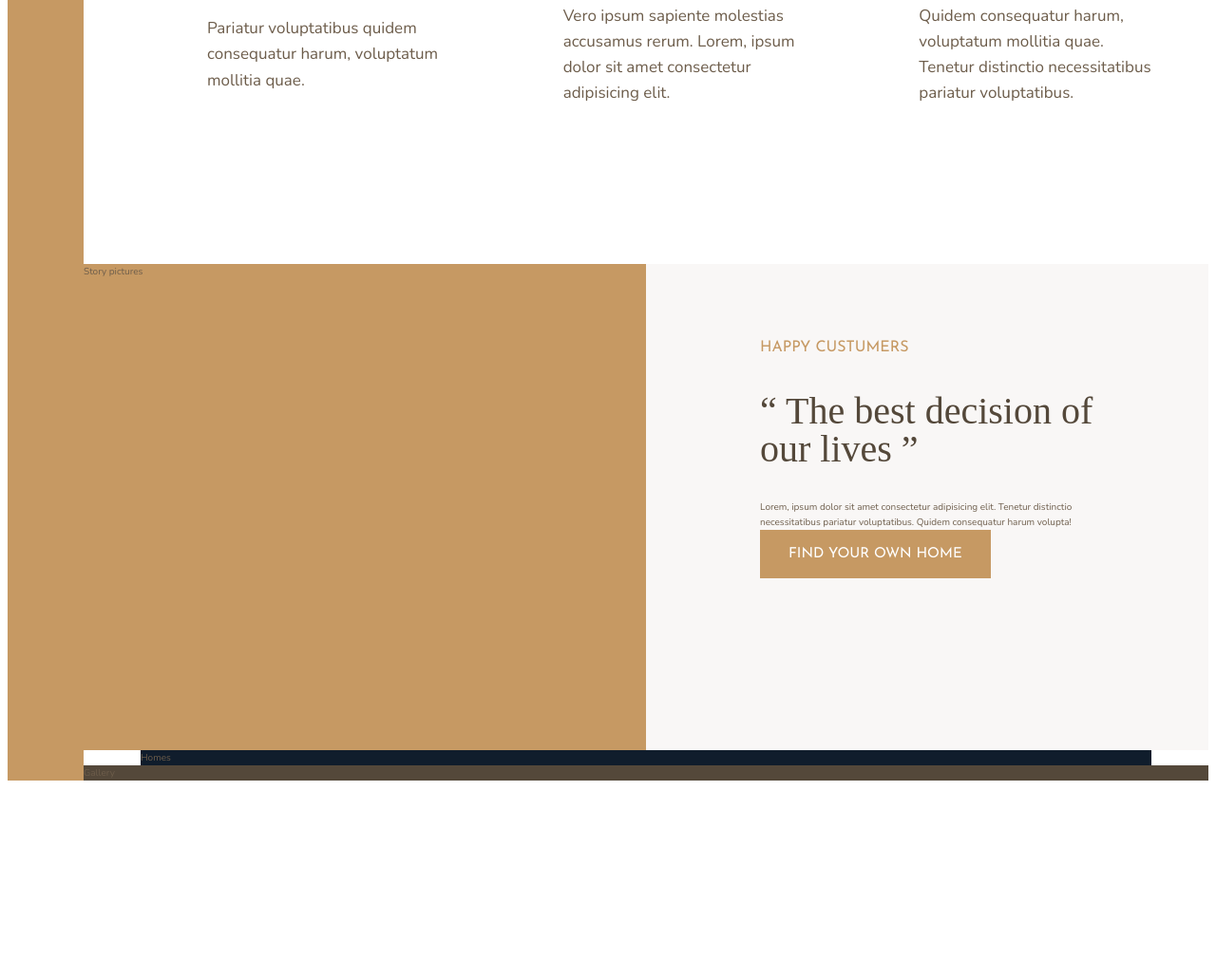
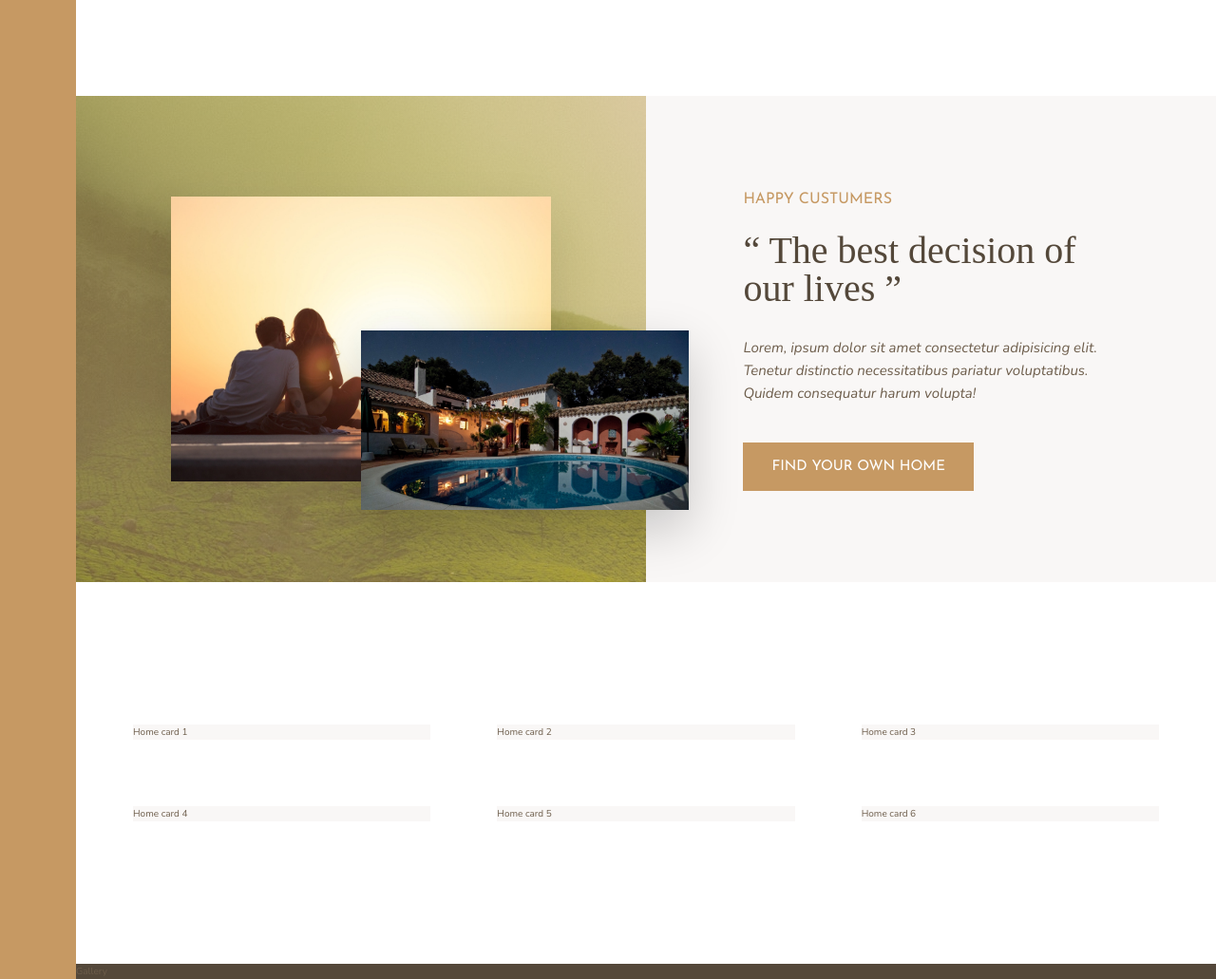
Before and after one commit to tegar97/nexter, a website: page index.html in a window 1280 px wide. Shown: the part 1197-2228 px from the top of the page at 95% size. Before the commit the page ends 2027 px from the top, so only its background shows below. Drawn offline with nearby package versions, Linux system fonts and the light colour scheme; files whose address does not match are found by name.

Commit message:
section story finish

```diff
--- a/index.html
+++ b/index.html
@@ -70,18 +70,24 @@
         </section>
 
         <div class="story__pictures">
-            Story pictures
+            <img src="./img//story-1.jpeg" alt="Couple with new house" class="story__img--1">
+            <img src="./img//story-2.jpeg" alt="New house" class="story__img--2">
         </div>
         <div class="story__content">
-            <h3 class="heading-3">Happy Custumers</h3>
-            <h2 class="heading-2 heading-2--dark">&ldquo; The best decision of our lives &rdquo;</h2>
-            <div class="story__text">
+            <h3 class="heading-3 mb-sm">Happy Custumers</h3>
+            <h2 class="heading-2 heading-2--dark mb-md">&ldquo; The best decision of our lives &rdquo;</h2>
+            <p class="story__text ">
                 Lorem, ipsum dolor sit amet consectetur adipisicing elit. Tenetur distinctio necessitatibus pariatur voluptatibus. Quidem consequatur harum volupta!
-            </div>
+            </p>
             <button class="btn">Find your own home</button>
         </div>
         <section class="homes">
-            Homes
+            <div class="home">Home card 1</div>
+            <div class="home">Home card 2</div>
+            <div class="home">Home card 3</div>
+            <div class="home">Home card 4</div>
+            <div class="home">Home card 5</div>
+            <div class="home">Home card 6</div>
         </section>
         <section class="gallery">
             Gallery
--- a/sass/_homes.scss
+++ b/sass/_homes.scss
@@ -1,4 +1,11 @@
 .homes{
-    background-color: $color-secondary;
     grid-column: center-start/ center-end;
+    display: grid;
+    margin: 15rem 0;
+    grid-template-columns: repeat(auto-fit,minmax(25rem,1fr));
+    grid-gap: 7rem;
 }
+
+.home{
+    background-color: $color-grey-light-1;
+}
--- a/sass/_story.scss
+++ b/sass/_story.scss
@@ -2,12 +2,43 @@
     &__pictures{
         background-color: $color-primary;
         grid-column: full-start / col-end 4;
+        background-image: linear-gradient(rgba($color-primary,.5),rgba($color-primary,.5)),url('../img/back.jpg');
+        display: grid;
+        grid-template-columns: repeat(6,1fr);
+        grid-template-rows: repeat(6,1fr);
+        align-items: center;
+    }
+    &__img--1{
+        width: 100%;
+        grid-row: 2/6;
+        grid-column: 2/6;
+        box-shadow: 0 2rem 5rem rgba(#000,.1)
+    }
+    &__img--2{
+        width: 115%;
+        grid-row: 4/6;
+        grid-column: 4/7;
+        z-index: 12412;
+        box-shadow: 0 2rem 5rem rgba(#000,.2)
+
     }
     &__content{
         background-color: $color-grey-light-1;
         grid-column: col-start 5 / full-end;
 
-        padding: 6rem 12rem;
+        padding: 6rem 8vw;
+        // display: flex;
+        // flex-direction: column;
+        // justify-content: center;
+        // align-items: flex-start;
+        display: grid;
+        align-content: center;
+        justify-items: flex-start;
 
     }
+    &__text{
+        font-size: 1.5rem;
+        font-style: italic;
+        margin-bottom: 4rem;
+    }
 }
--- a/sass/_typography.scss
+++ b/sass/_typography.scss
@@ -46,3 +46,8 @@
         background-color: $color-primary-dark;
     }
 }
+
+.mb-sm{margin-bottom: 2rem;}
+.mb-md{margin-bottom: 3rem;}
+.mb-lg{margin-bottom: 4rem;}
+.mb-hg{margin-bottom: 8rem;}
```
Also changed, not shown: sass/_base.scss (+4 -3 lines), css/style.css.
